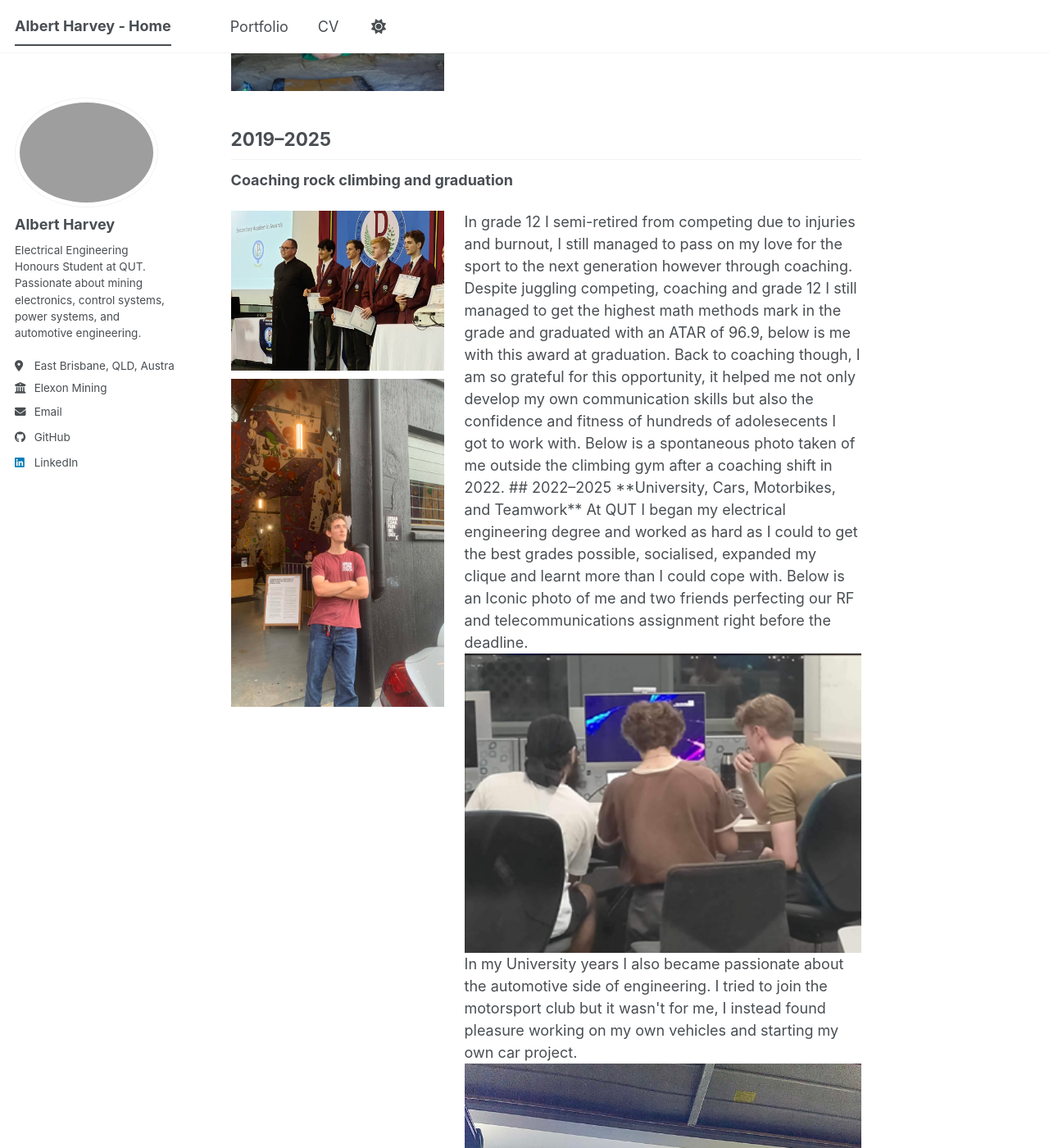
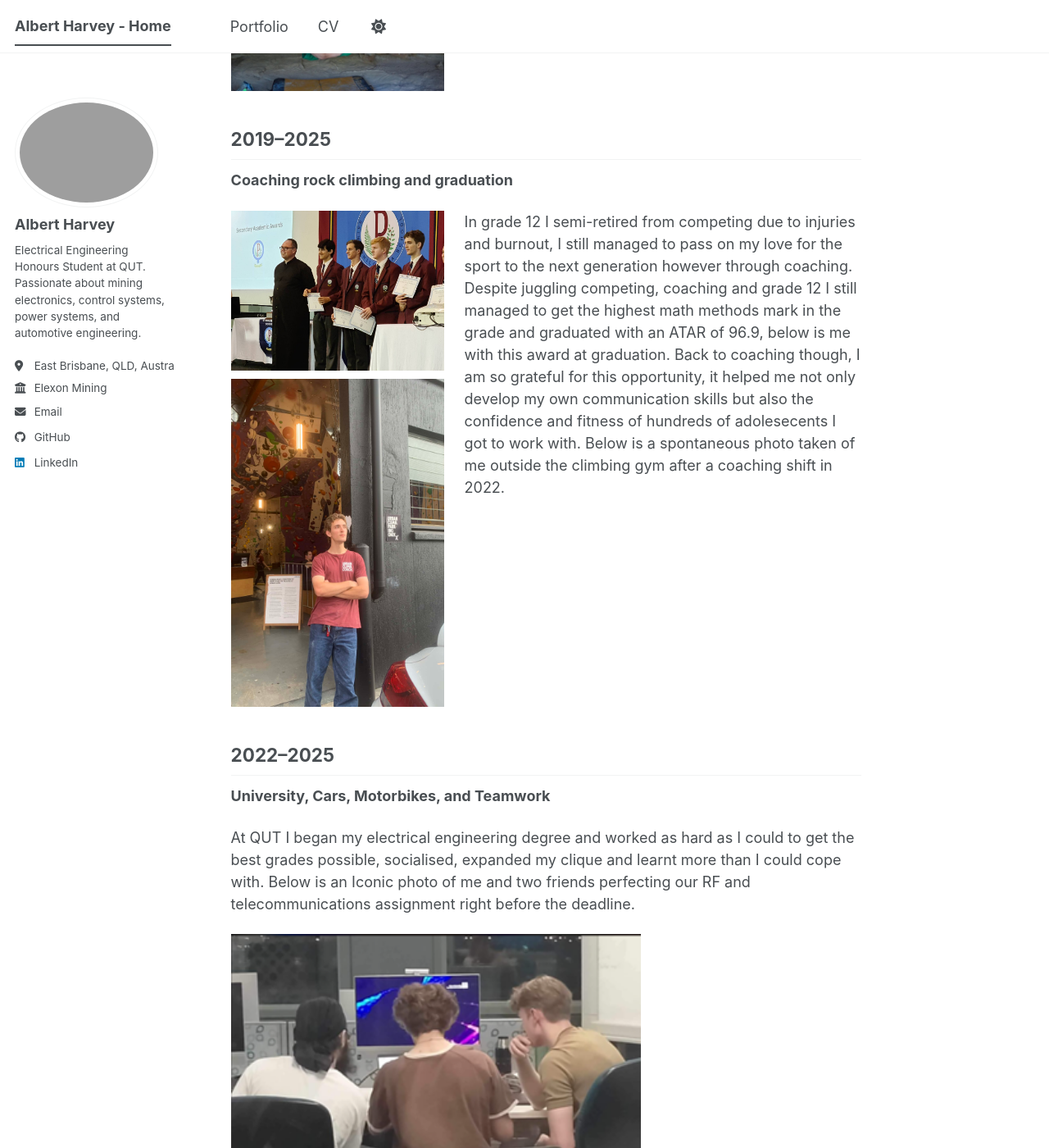
Before and after one commit to Albird-o/Albird-o.github.io, a Jekyll site: the page built from _pages/about.md, in a window 1280 px wide and 1400 px high, scrolled down 750 px. Shown: the whole window at 82% size. Built offline with Jekyll 4.4.1, drawn with Linux system fonts in a browser that asks for light colours; a script bundle is joined from its source files by our own code; library files that are not in the unit come from our copies; some of the changed text lies outside the part shown.

Commit message:
Update about.md

```diff
--- a/_pages/about.md
+++ b/_pages/about.md
@@ -33,6 +33,7 @@ I also climbed recreationally outdoors and spent a huge amount of time training.
 </div>
 
 </div>
+
 ## 2019–2025
 
 **Coaching rock climbing and graduation**
@@ -41,16 +42,22 @@ I also climbed recreationally outdoors and spent a huge amount of time training.
 
 <div style="flex:1; min-width:260px;">
 <img src="/images/GraduationMathsMethodsAward.jpg" style="width:100%; margin-bottom:10px;">
-<img src="/images/AlbertHarveyCoach.jpg" style="width:100%; height:400px; object-fit:cover; object-position:center 20%;">
+
+<img src="/images/AlbertHarveyCoach.jpg"
+     style="width:100%; height:400px; object-fit:cover; object-position:center 20%;">
 </div>
 
 <div style="flex:2; min-width:260px;">
 
+
 In grade 12 I semi-retired from competing due to injuries and burnout, I still managed to pass on my love for the sport to the next generation however through coaching. Despite juggling competing, coaching and grade 12 I still managed to get the highest math methods mark in the grade and graduated with an ATAR of 96.9, below is me with this award at graduation.
-
 
 Back to coaching though, I am so grateful for this opportunity, it helped me not only develop my own communication skills but also the confidence and fitness of hundreds of adolesecents I got to work with. Below is a spontaneous photo taken of me outside the climbing gym after a coaching shift in 2022.
 
+
+</div>
+
+</div>
 
 ## 2022–2025
 
```
